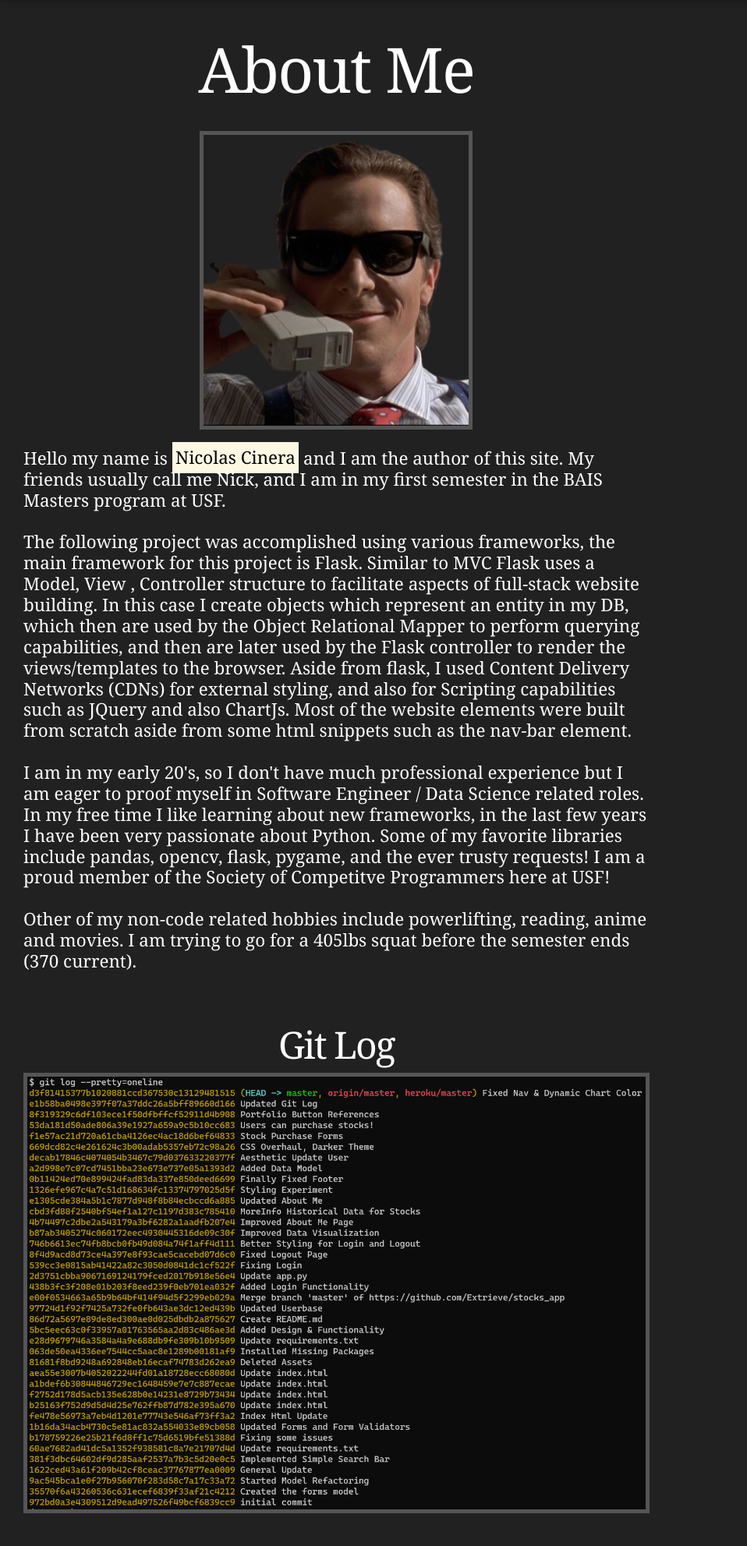
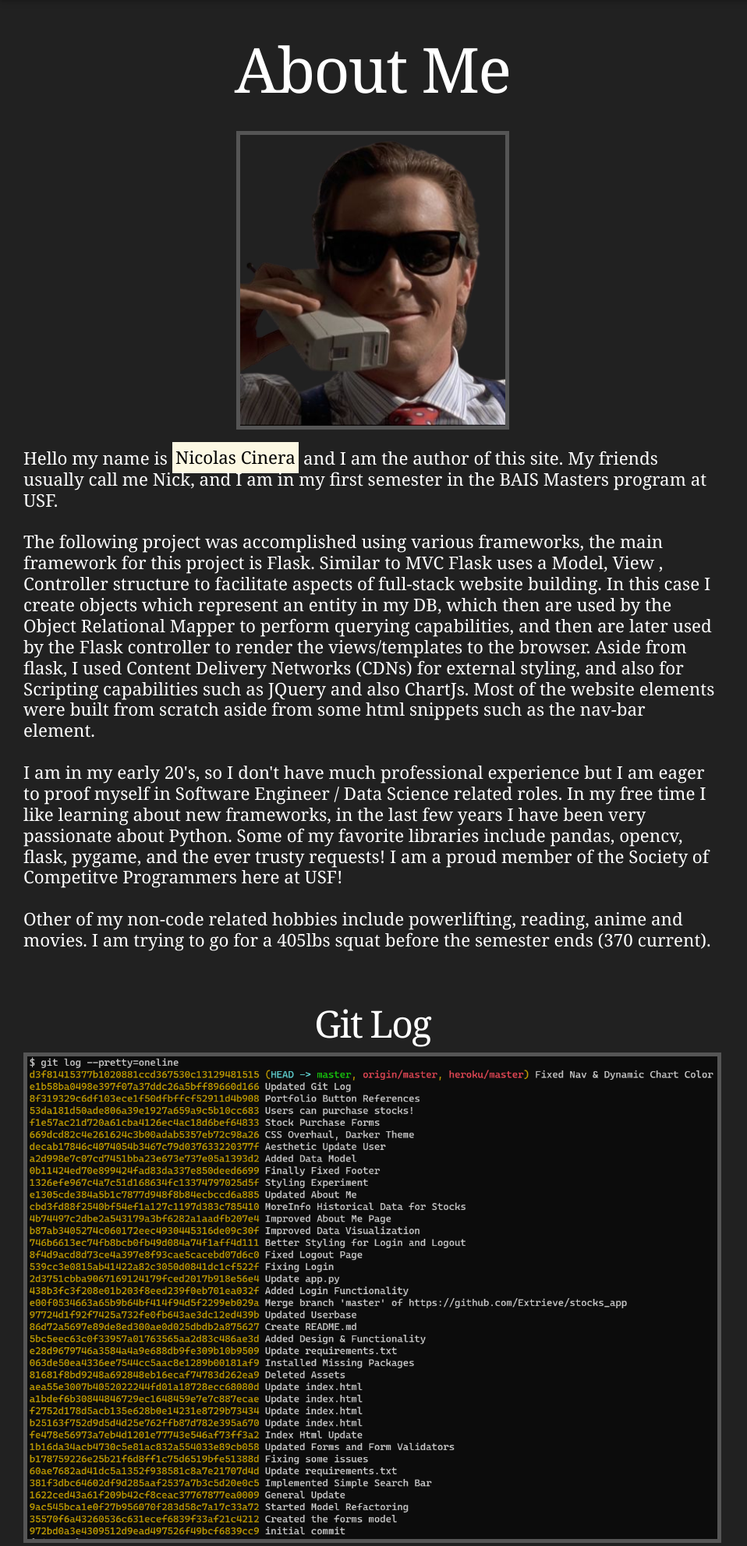
Before and after one commit to Extrieve/stocks_app, a Flask app: page /about-me in a window 1280 px wide. Shown: the part 56-2039 px from the top of the page at 78% size, without its empty margins (0-958 px from the left). Run offline with Flask 2, Linux system fonts and the light colour scheme; some libraries are stand-ins or nearby versions.

```diff
--- a/templates/about.html
+++ b/templates/about.html
@@ -15,18 +15,20 @@ About Me
       font-size: 5em;
       letter-spacing: -2px;
     }
+
     h3.test1 {
       font-family: Georgia, sans-serif;
       font-size: 3em;
       letter-spacing: -2px;
     }
-    p.test1{
+
+    p.test1 {
       font-family: Georgia, sans-serif;
       font-size: 0.7em;
     }
   </style>
-  <div class="container" style="text-align:center; margin-right: 260px">
-    <div class="col-9">
+  <div class="container" style="text-align:center; margin-right: 320px">
+    <div class="col-10">
       <br>
       <h1 class="test1">About Me</h1>
       <br>
--- a/templates/base.html
+++ b/templates/base.html
@@ -33,6 +33,12 @@
 <!-- <link href="https://cdnjs.cloudflare.com/ajax/libs/mdbootstrap/4.19.1/css/mdb.min.css" rel="stylesheet"> -->
 
   <style>
+
+  body {
+    background-color: #212121;
+    color: white
+  }
+
   body::-webkit-scrollbar {
   width: 0.5em;
 }
@@ -181,11 +187,5 @@ body::-webkit-scrollbar-thumb {
   </div>
 
 </body>
-<style>
-  body {
-    background-color: #212121;
-    color: white
-  }
-</style>
 
 </html>
```
Also changed, not shown: templates/login.html (+0 -31 lines). Lines whose indentation alone changed are shown as unchanged.
